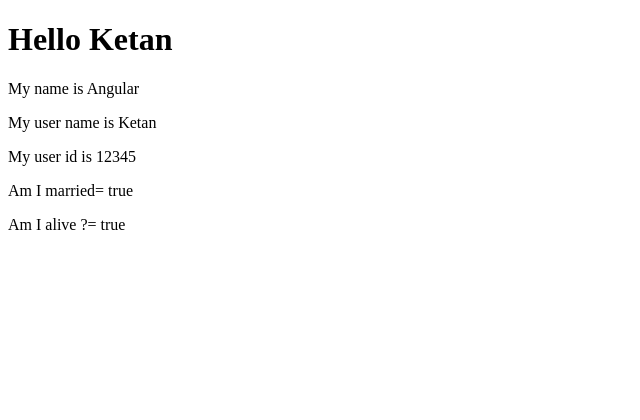
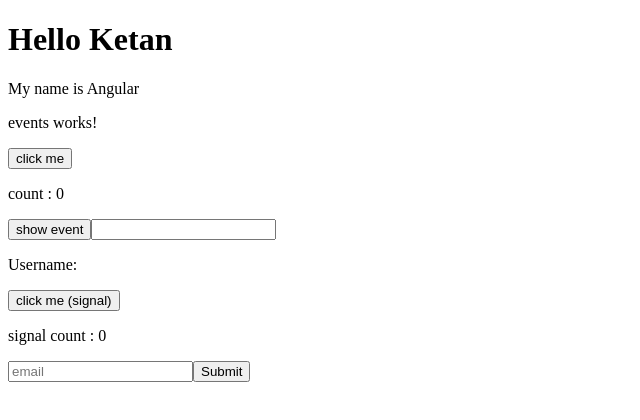
Before and after one commit to BigHero1997/Ketan-Angular, an Angular app: page / in a window 1280 px wide. Shown: the top 420 px of the page, without its empty margins (0-640 px from the left). Built offline with nearby package versions, Linux system fonts and the light colour scheme.

Commit message:
work done for event binding

```diff
--- a/src/app/app.html
+++ b/src/app/app.html
@@ -1,6 +1,6 @@
 <h1>Hello Ketan</h1>
 <p>My name is {{ name }}</p>
-<p>My user name is {{ userName }}</p>
-<p>My user id is {{ userId }}</p>
-<p>Am I married=  {{ isMarried }}</p>
-<p>Am I alive ?=  {{ isAlive }}</p>
+
+
+
+<app-events></app-events>
--- a/src/app/app.ts
+++ b/src/app/app.ts
@@ -1,9 +1,10 @@
 import { Component, signal } from '@angular/core';
 import { RouterOutlet } from '@angular/router';
+import { Events } from './events/events';
 
 @Component({
   selector: 'app-root',
-  imports: [RouterOutlet],
+  imports: [Events],
   templateUrl: './app.html',
   styleUrl: './app.css'
 })
--- /dev/null
+++ b/src/app/events/events.html
@@ -0,0 +1,36 @@
+<p>events works!</p>
+
+<button (click) = "increment()">click me</button>
+<p>count : {{ count }}</p>
+
+<!-- $event is a special keyword which is used to send the event object to the function which is being called on click event. -->
+<button (click)="showEvent($event)">show event </button>
+
+<input (input)="updateName($event.target.value)">
+<p>Username: {{ userName }}</p>
+
+<!-- What this does
+<input (input)="updateName($event.target.value)"> is an Angular event binding.
+
+(input) listens for the browser input event on that <input> field.
+When the user types, Angular calls the component method updateName(...).
+$event is the native DOM event object.
+$event.target.value reads the current text inside the input.
+So it means:
+
+every time the input text changes,
+Angular passes the current value to updateName,
+and the component can update userName or other state. -->
+
+
+
+
+<button (click) = "incrementSignal()">click me (signal)</button>
+<p>signal count : {{ signalCount() }}</p>
+
+<form (submit)="handleSubmit($event)">
+
+    <input placeholder="email">
+    <button>Submit </button>
+
+</form>
--- /dev/null
+++ b/src/app/events/events.ts
@@ -0,0 +1,37 @@
+import { Component, signal } from '@angular/core';
+
+@Component({
+  selector: 'app-events',
+  imports: [],
+  templateUrl: './events.html',
+  styleUrl: './events.css',
+})
+export class Events {
+  count = 0;
+
+  increment () {
+
+    this.count++;
+  }
+
+  showEvent (e: any) {
+    console.log(e);
+  }
+
+  userName = '';
+  updateName (value: any) {
+    this.userName = value;
+
+  }
+
+  signalCount = signal(0);
+  incrementSignal () {
+    this.signalCount.update(count => count + 1);
+  }
+
+  handleSubmit (e: any) {
+    e.preventDefault();
+    console.log('Form submitted');
+
+  }
+}
```
Also changed, not shown: src/app/events/events.css (added), 1 other file (tests, documents, lock files or other folders).
